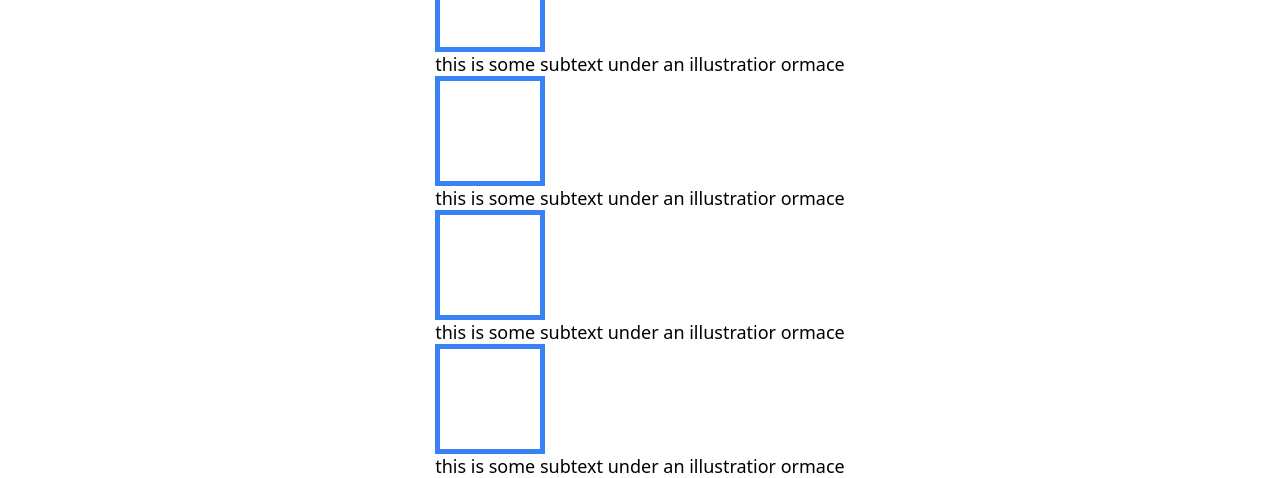
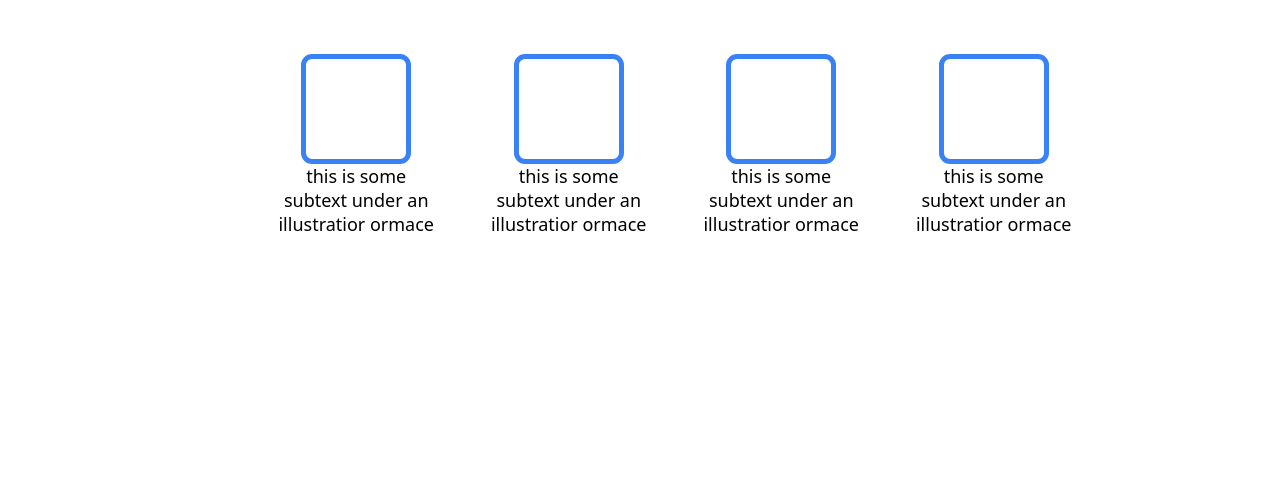
Before and after one commit to Akhante/vigilant-octo-giggle, a plain HTML site: page index.html in a window 1280 px wide. Shown: the part 580-1058 px from the top of the page. After the commit the page ends 865 px from the top, so only its background shows below. Drawn offline with Linux system fonts and the light colour scheme.

Commit message:
Finish second portion beginning 3rd

```diff
--- a/index.html
+++ b/index.html
@@ -33,25 +33,25 @@
     <div class="random">
       <div class="title1">Some Random Information</div>
       <div class="container1">
-        <div class="item1">
+        <div class="item">
           <div class="box"></div>
           <div class="text">
             this is some subtext under an illustratior ormace
           </div>
         </div>
-        <div class="item2">
+        <div class="item">
           <div class="box"></div>
           <div class="text">
             this is some subtext under an illustratior ormace
           </div>
         </div>
-        <div class="item3">
+        <div class="item">
           <div class="box"></div>
           <div class="text">
             this is some subtext under an illustratior ormace
           </div>
         </div>
-        <div class="item4">
+        <div class="item">
           <div class="box"></div>
           <div class="text">
             this is some subtext under an illustratior ormace
--- a/style.css
+++ b/style.css
@@ -1,5 +1,6 @@
 * {
-    font-family: system-ui, -apple-system, BlinkMacSystemFont, 'Segoe UI', Roboto, Oxygen, Ubuntu, Cantarell, 'Open Sans', 'Helvetica Neue', sans-serif
+    font-family: system-ui, -apple-system, BlinkMacSystemFont, 'Segoe UI', Roboto, Oxygen, Ubuntu, Cantarell, 'Open Sans', 'Helvetica Neue', sans-serif;
+    overflow-x: hidden;
 }
 
 body {
@@ -83,6 +84,7 @@ font-weight: lighter;
     border: 5px solid #3882F6;
     width: 100px;
     height: 100px;
+    border-radius: 10%;
 }
 
 .text {
@@ -96,7 +98,7 @@ font-weight: lighter;
     height: 50vh;
     justify-content: center;
     align-items: center;
-    margin-top: 10vh;
+    max-width: 100%;
 }
 
 .title1 {
@@ -105,3 +107,20 @@ font-weight: lighter;
     font-weight: 900;
     color: #1F2937;
 }
+
+.container1 {
+    display: flex;
+    max-width: 100vh;
+    justify-content: center;
+    gap: 50px;
+    margin-left: 70px;
+    margin-top: 30px;
+}
+
+.item {
+    display: flex;
+    flex-direction: column;
+    justify-content: center;
+    align-items: center;
+    text-align: center;
+}
```
